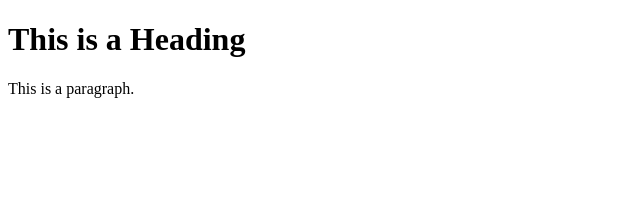
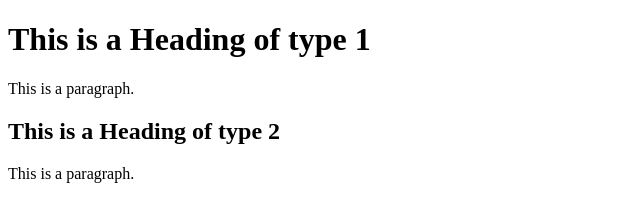
Before and after one commit to DrilonDema/learning-git, a plain HTML site: page index.html in a window 1280 px wide. Shown: the whole page, without its empty margins (0-640 px from the left). Drawn offline with Linux system fonts and the light colour scheme.

Commit message:
added h2 heading and a paragraph below

```diff
--- a/index.html
+++ b/index.html
@@ -5,7 +5,10 @@
 </head>
 <body>
 
-<h1>This is a Heading</h1>
+<h1>This is a Heading of type 1</h1>
+<p>This is a paragraph.</p>
+
+<h2>This is a Heading of type 2</h2>
 <p>This is a paragraph.</p>
 
 </body>
```
